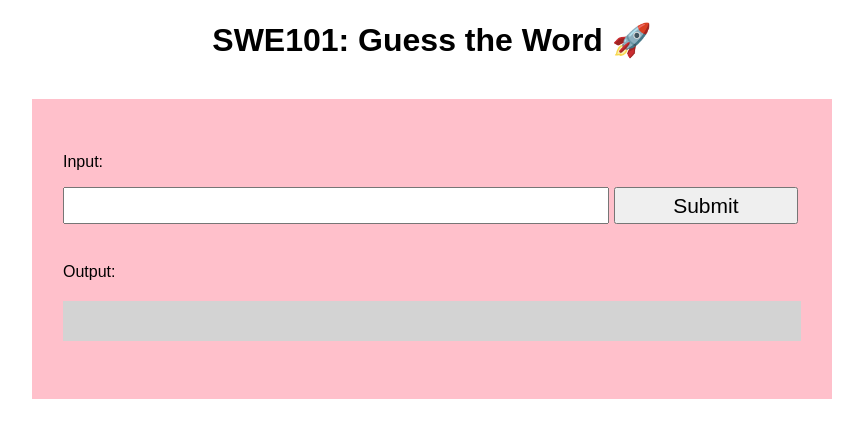
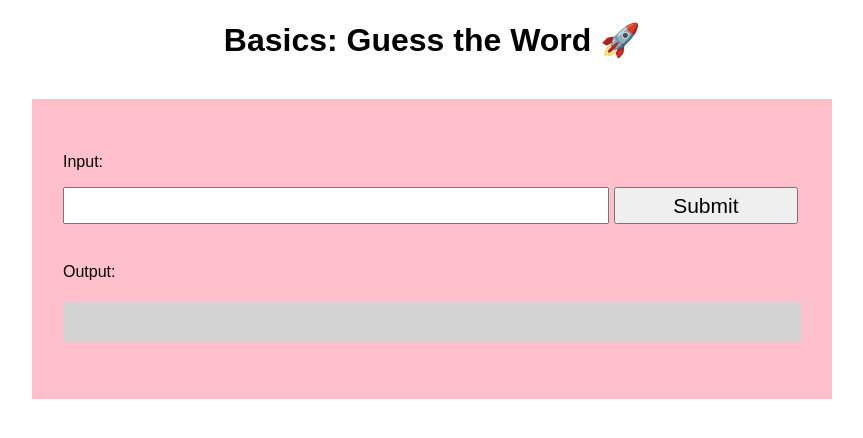
Before and after one commit to rocketacademy/basics-guess-the-word, a plain HTML site: page index.html in a window 1280 px wide. Shown: the whole page, without its empty margins (208-1071 px from the left). Drawn offline with Linux system fonts and the light colour scheme.

Commit message:
swe101 to basics

```diff
--- a/index.html
+++ b/index.html
@@ -1,7 +1,7 @@
 <!DOCTYPE html>
 <html>
   <head>
-    <title>SWE101</title>
+    <title>Coding Basics</title>
     <style>
       * {
         box-sizing: border-box;
@@ -50,7 +50,7 @@
   </head>
 
   <body>
-    <h1 id="header">SWE101: Guess the Word 🚀</h1>
+    <h1 id="header">Basics: Guess the Word 🚀</h1>
     <div id="container">
       <p>Input:</p>
       <input id="input-field" />
```
